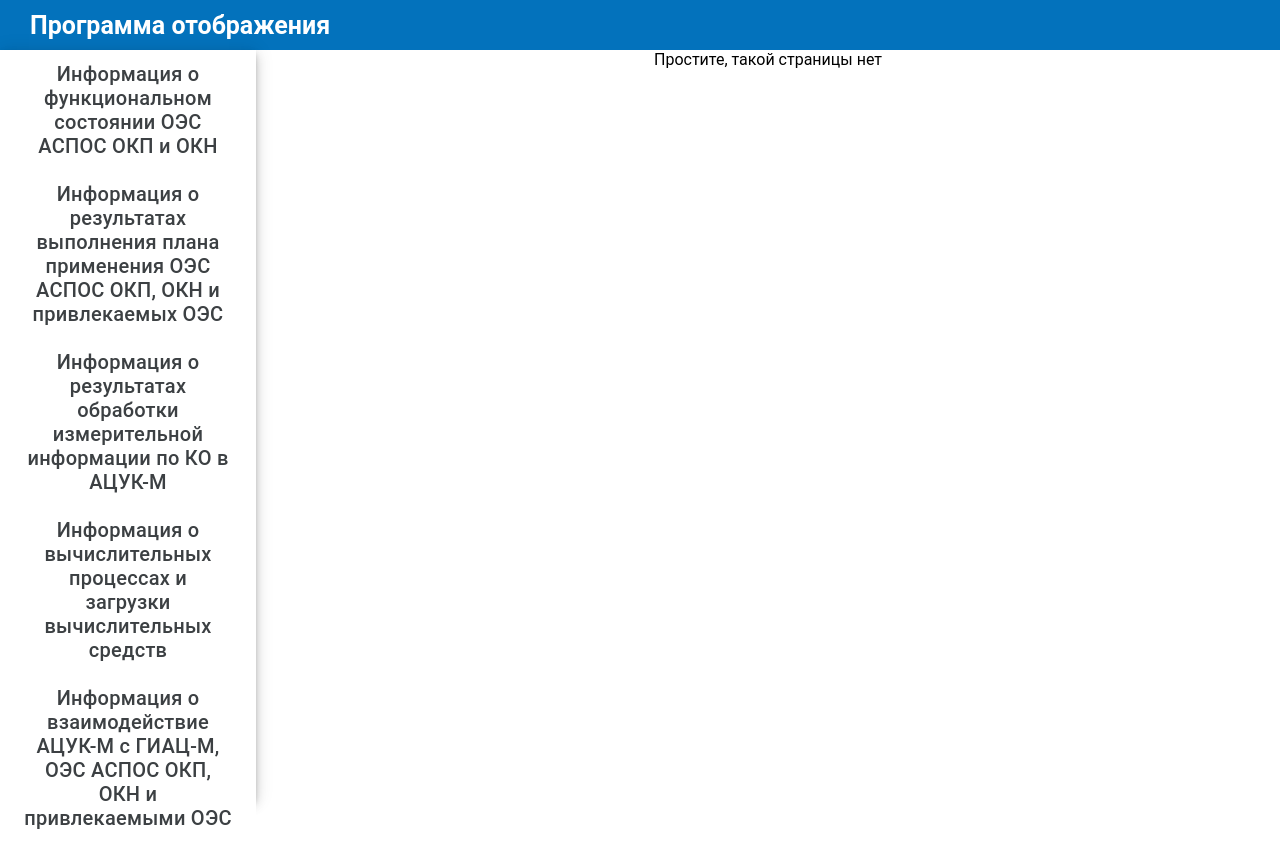
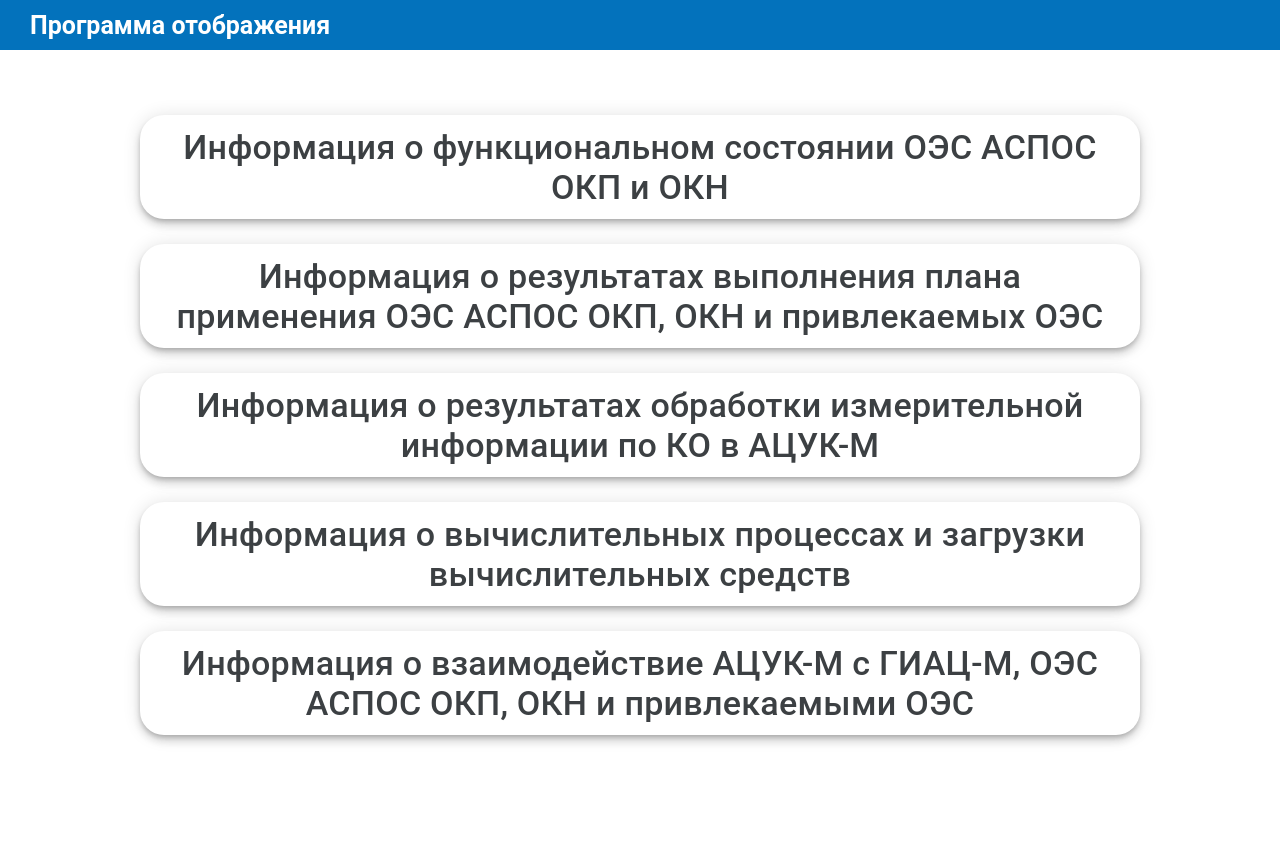
Before and after one commit to Elena-Cake/aspos-display, a React (Create React App) app: page / in a window 1280 px wide. After the commit the page ends 800 px from the top, so only its background shows below. Built offline with nearby package versions, Linux system fonts and the light colour scheme.

Commit message:
add main page

```diff
--- a/src/App.scss
+++ b/src/App.scss
@@ -11,6 +11,10 @@ $header-height: 50px;
   color: #ffffff;
 }
 
+.main {
+  height: calc(100vh - $header-height - 10px);
+}
+
 .main__body {
   width: 100%;
   display: grid;
@@ -20,10 +24,74 @@ $header-height: 50px;
 }
 
 .menu {
+  height: calc(100vh - $header-height);
+
+  max-width: 1000px;
+  margin: 0 auto;
+  display: grid;
+  align-items: center;
+}
+
+.buttons {
   width: 100%;
   display: grid;
   grid-template-columns: 1fr;
+  gap: 25px;
+}
+
+.link {
+  width: 100%;
+  height: 100%;
+  text-decoration: none;
   align-items: center;
-  padding: 0 0 20px 0;
+  appearance: none;
+  background-color: #fff;
+  border-radius: 24px;
+  border-style: none;
   box-shadow: rgba(0, 0, 0, .2) 0 3px 5px -1px, rgba(0, 0, 0, .14) 0 6px 10px 0, rgba(0, 0, 0, .12) 0 1px 18px 0;
+  box-sizing: border-box;
+  color: #3c4043;
+  cursor: pointer;
+  display: inline-flex;
+  fill: currentcolor;
+  font-family: "Google Sans", Roboto, Arial, sans-serif;
+  font-size: 34px;
+  font-weight: 500;
+  justify-content: center;
+  letter-spacing: .25px;
+  line-height: normal;
+  max-width: 100%;
+  overflow: visible;
+  padding: 12px 24px;
+  position: relative;
+  text-align: center;
+  text-transform: none;
+  transition: box-shadow 280ms cubic-bezier(.4, 0, .2, 1), opacity 15ms linear 30ms, transform 270ms cubic-bezier(0, 0, .2, 1) 0ms;
+  user-select: none;
+  -webkit-user-select: none;
+  touch-action: manipulation;
+  width: auto;
+  will-change: transform, opacity;
+  z-index: 0;
+
+  &__active {
+    background: #cfdfff;
+    color: #174ea6;
+  }
+
+
+  &:hover {
+    background: #cfdfff;
+    color: #174ea6;
+  }
+
+  &:active {
+    box-shadow: 0 4px 4px 0 rgb(60 64 67 / 30%), 0 8px 12px 6px rgb(60 64 67 / 15%);
+    outline: none;
+  }
+
+  // &:focus {
+  //     outline: none;
+  //     border: 2px solid #4285f4;
+  // }
 }
--- a/src/App.tsx
+++ b/src/App.tsx
@@ -1,59 +1,48 @@
-import React, { useState } from 'react';
-import {
-  Routes, Route,
-} from 'react-router-dom';
+import React from 'react';
+import { Routes, Route, Link } from 'react-router-dom';
 import './App.scss';
 import Header from './components/Header/Header';
-import Button from './components/Button/Button';
 import FrameItem from './components/FrameItem';
-
-function App() {
-
-  const [activeLink, setActiveLink] = useState(null as null | number)
-
-  const links = [
+// url to all, path to frame
+export const links = [
   {
     title: 'Информация о функциональном состоянии ОЭС АСПОС ОКП и ОКН',
-      path: 'https://omcc.ru/',
-      url: 'functional-state'
+    path: '#',
+    url: 'https://omcc.ru/'
   },
   {
     title: 'Информация о результатах выполнения плана применения ОЭС АСПОС ОКП, ОКН и привлекаемых ОЭС',
-      path: 'https://omcc.ru/',
+    path: 'https://plan.ksoes.ru/?&dark',
     url: 'implementation-plan-results'
   },
   {
     title: 'Информация о результатах обработки измерительной информации по КО в АЦУК-М',
-      path: 'https://omcc.ru/',
+    path: '#',
     url: 'measurement-information-processing'
   },
   {
     title: 'Информация о вычислительных процессах и загрузки вычислительных средств',
-      path: 'https://omcc.ru/',
+    path: '#',
     url: 'computing'
   },
   {
     title: 'Информация о взаимодействие АЦУК-М с ГИАЦ-М, ОЭС АСПОС ОКП, ОКН и привлекаемыми ОЭС',
-      path: 'https://omcc.ru/',
+    path: '#s',
     url: 'interaction'
   }
 ]
+type linksType = typeof links
+
+function App() {
 
   return (
     <div className="App">
       <Header />
-      <div className="main__body">
-        <div className='menu'>
-          {
-            links.map((link, i) => {
-              const handleActiveLink = () => { setActiveLink(i) }
-              return <Button key={i} {...link} isActive={i === activeLink} setActiveLink={handleActiveLink} />
-            })
-          }
-        </div>
+      <div className="main">
         <Routes>
-          {links.map(link => <Route path={link.url} element={<FrameItem path={link.path} title={link.title} />} />)}
-          <Route path='*' element={<>Простите, такой страницы нет</>} />
+          <Route path='/' element={<Main />} />
+          <Route path={links[1].url} element={<FrameItem title={links[1].title} path={links[1].path} />} />
+          <Route path='*' element={<>Такой страницы не существует</>} />
         </Routes>
       </div>
     </div>
@@ -61,3 +50,14 @@ function App() {
 }
 
 export default App;
+
+const Main: React.FC<{}> = () => {
+
+  return <div className="menu">
+    <div className='buttons'>
+      {
+        links.map(link => <Link to={link.url} className={`link`} target="_blanck">{link.title} </Link>)
+      }
+    </div>
+  </div>
+}
--- a/src/components/Button/Button.scss
+++ /dev/null
@@ -1,55 +0,0 @@
-.link {
-    width: 100%;
-    height: 100%;
-    text-decoration: none;
-    align-items: center;
-    appearance: none;
-    background-color: #fff;
-    // border-radius: 24px;
-    // border-style: none;
-    // box-shadow: rgba(0, 0, 0, .2) 0 3px 5px -1px, rgba(0, 0, 0, .14) 0 6px 10px 0, rgba(0, 0, 0, .12) 0 1px 18px 0;
-    box-sizing: border-box;
-    color: #3c4043;
-    cursor: pointer;
-    display: inline-flex;
-    fill: currentcolor;
-    font-family: "Google Sans", Roboto, Arial, sans-serif;
-    font-size: 20px;
-    font-weight: 500;
-    justify-content: center;
-    letter-spacing: .25px;
-    line-height: normal;
-    max-width: 100%;
-    overflow: visible;
-    padding: 12px 24px;
-    position: relative;
-    text-align: center;
-    text-transform: none;
-    // transition: box-shadow 280ms cubic-bezier(.4, 0, .2, 1), opacity 15ms linear 30ms, transform 270ms cubic-bezier(0, 0, .2, 1) 0ms;
-    user-select: none;
-    -webkit-user-select: none;
-    touch-action: manipulation;
-    width: auto;
-    will-change: transform, opacity;
-    z-index: 0;
-
-    &__active {
-        background: #cfdfff;
-        color: #174ea6;
-    }
-}
-
-.link:hover {
-    background: #cfdfff;
-    color: #174ea6;
-}
-
-.link:active {
-    box-shadow: 0 4px 4px 0 rgb(60 64 67 / 30%), 0 8px 12px 6px rgb(60 64 67 / 15%);
-    outline: none;
-}
-
-// .link:focus {
-//     outline: none;
-//     border: 2px solid #4285f4;
-// }
--- a/src/components/Button/Button.tsx
+++ /dev/null
@@ -1,19 +0,0 @@
-import React from "react";
-import { Link } from "react-router-dom";
-import './Button.scss';
-
-type Props = {
-    title: string,
-    url: string,
-    isActive: boolean,
-    setActiveLink: () => void
-}
-
-const Button: React.FC<Props> = ({ title, url, isActive, setActiveLink }) => {
-
-    return (
-        <Link onClick={() => setActiveLink()} to={url} className={`link ${isActive && 'link__active'}`}>{title}</Link>
-    )
-}
-
-export default Button;
```
Lines whose indentation alone changed are shown as unchanged.
